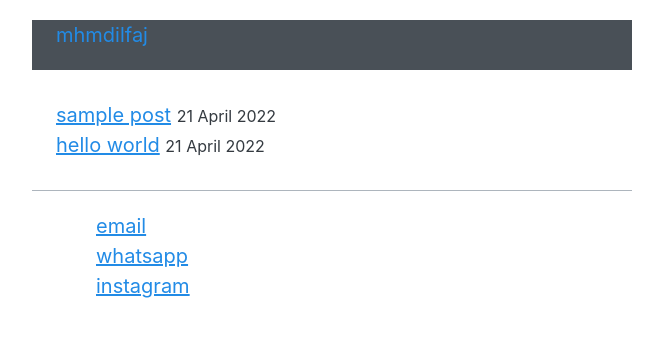
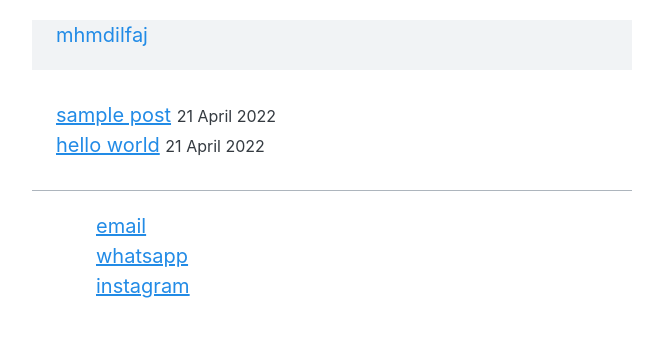
Before and after one commit to mhmdilfaj/mhmdilfaj.github.io, a Jekyll site: the page built from index.html, in a window 1280 px wide. Shown: the top 337 px of the page, without its empty margins (308-971 px from the left). Built offline with Jekyll 4.4.1, drawn with Linux system fonts in a browser that asks for light colours.

Commit message:
Update stylesheet.css

```diff
--- a/assets/stylesheet.css
+++ b/assets/stylesheet.css
@@ -303,7 +303,7 @@ a[href^="#fnref:"] {
 
 /** colors **/
 .bg-light {
-  background-color: var(--gray-700);
+  background-color: var(--gray-100);
 }
 
 /** else **/
```
